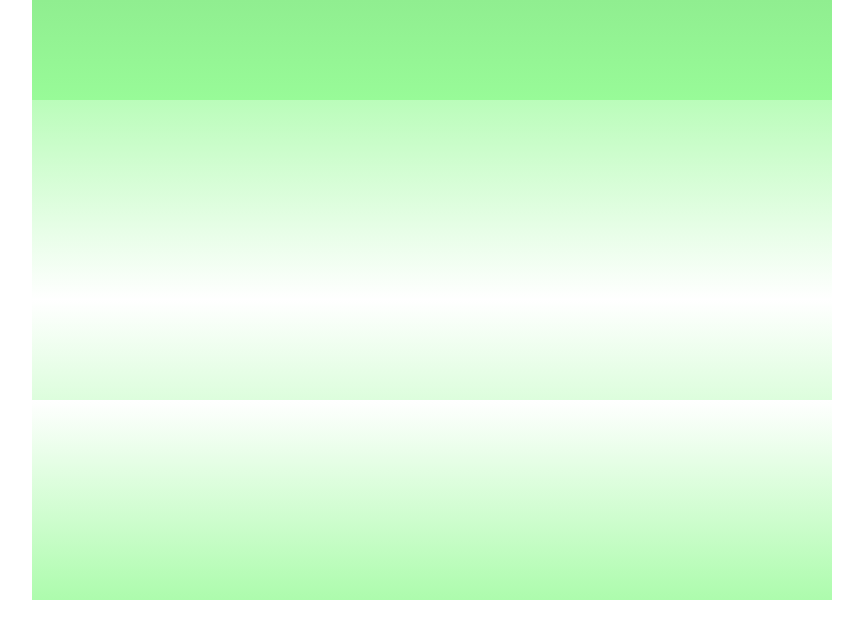
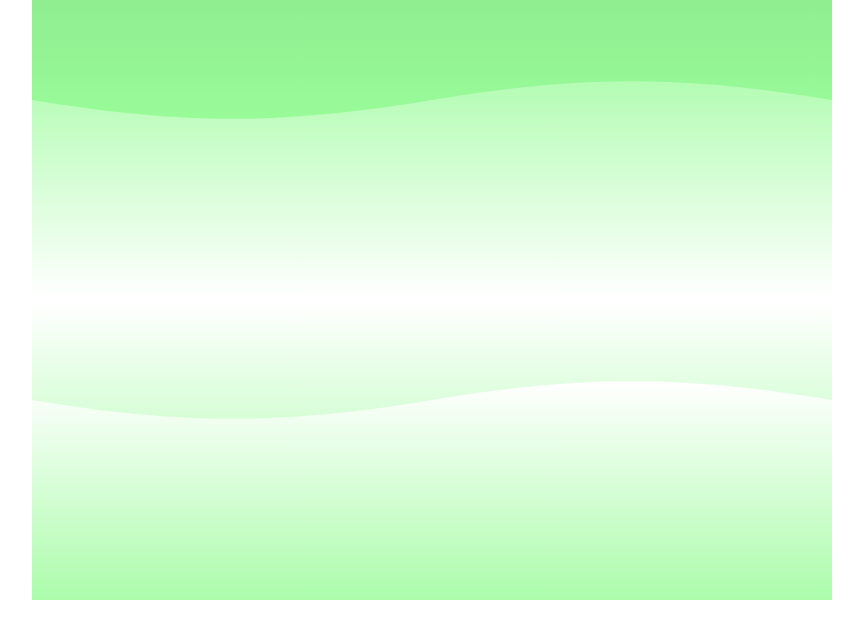
Before and after one commit to linnefromice/react_practice_animation, a React (Create React App) app in the folder pj-react-spring/: page / in a window 1280 px wide. Shown: the top 638 px of the page, without its empty margins (208-1071 px from the left). Built offline with nearby package versions, Linux system fonts and the light colour scheme.

Commit message:
modify duration

```diff
--- a/pj-react-spring/src/views/samples_svg.js
+++ b/pj-react-spring/src/views/samples_svg.js
@@ -202,7 +202,7 @@ function SemiProdSvgOne() {
 
     <Container
       reset
-      config={{ duration: 5000 }}
+      config={{ duration: 20000 }}
     >
       {styles => (
         <div style={{position: "absolute", top: 0, left: 0, width: "100%", height: "75%", background: "linear-gradient(to bottom, palegreen 0%, white 50%, palegreen 100%)"}}>
```
